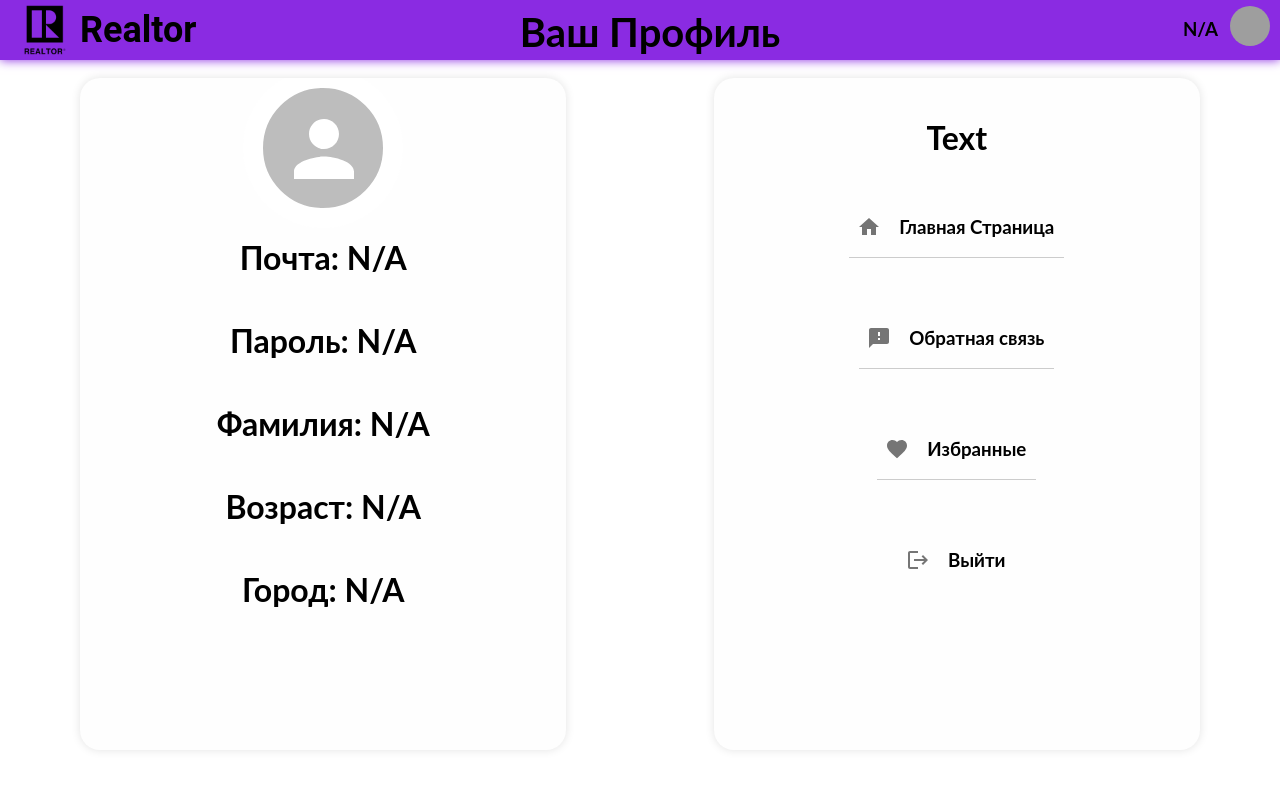
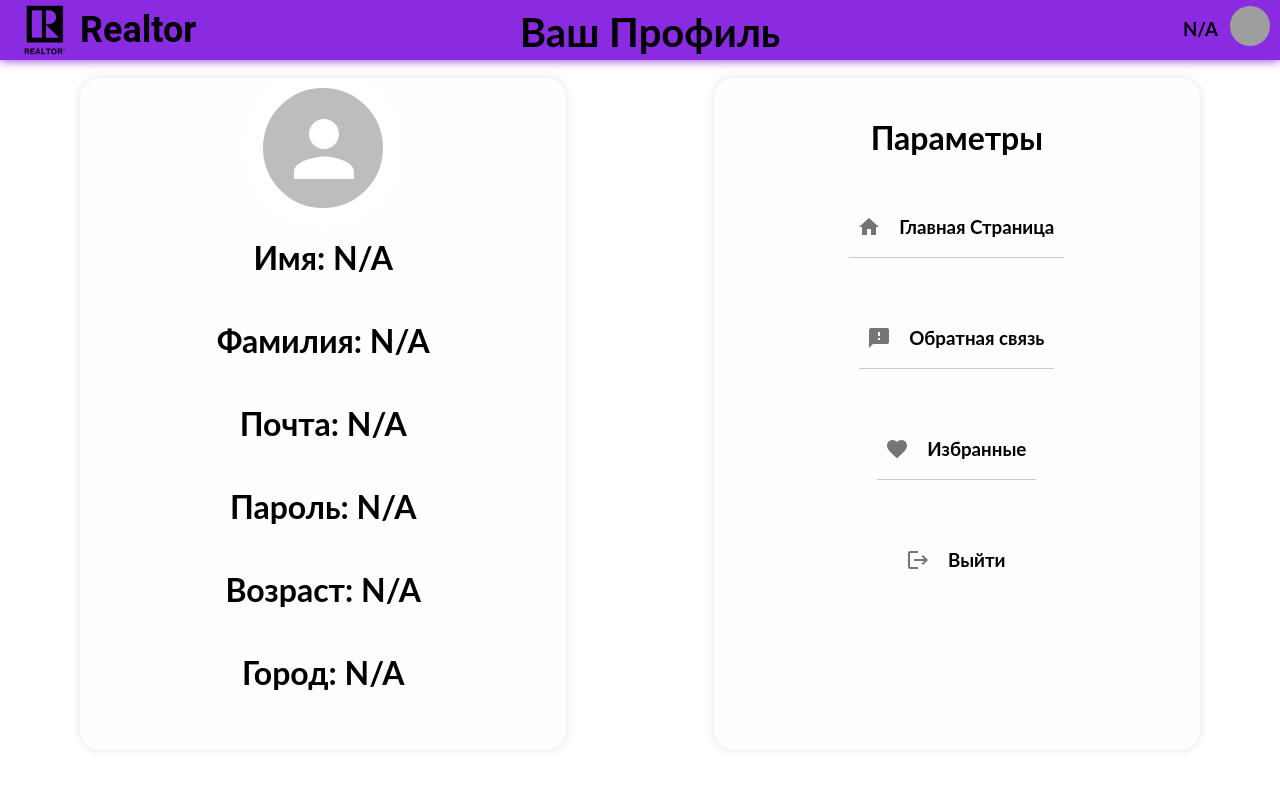
Before and after one commit to Muhammadrashod/Realtor-App, a React (Create React App) app: page /profile in a window 1280 px wide. Shown: the top 790 px of the page. Built offline with nearby package versions, Linux system fonts and the light colour scheme; grey boxes are pictures that could not be loaded.

Commit message:
ProfilePage

```diff
--- a/src/pages/ProfilePage/ProfilePage.tsx
+++ b/src/pages/ProfilePage/ProfilePage.tsx
@@ -60,8 +60,9 @@ export const ProfilePage = () => {
   const userData = location.state?.userData || {};
 
   const username = userData?.useremail || "N/A";
+  const userlastname = userData?.userlastname || "N/A";
+  const useremail = userData?.userpassword || "N/A";
   const userpassword = userData?.userpassword || "N/A";
-  const userlastname = userData?.userlastname || "N/A";
   const userage = userData?.userage || "N/A";
   const usercity = userData?.usercity || "N/A";
 
@@ -105,9 +106,10 @@ export const ProfilePage = () => {
           <StyledAvatar />
           <InfoContainer>
             <InfoText>
-              <Heading headingText={`Почта: ${username}`} />
+              <Heading headingText={`Имя: ${username}`} />
+              <Heading headingText={`Фамилия: ${userlastname}`} />
+              <Heading headingText={`Почта: ${useremail}`} />
               <Heading headingText={`Пароль: ${userpassword}`} />
-              <Heading headingText={`Фамилия: ${userlastname}`} />
               <Heading headingText={`Возраст: ${userage}`} />
               <Heading headingText={`Город: ${usercity}`} />
             </InfoText>
@@ -115,7 +117,7 @@ export const ProfilePage = () => {
         </StyledProfilePage>
 
         <StyledParametrs>
-          <Heading headingText="Text" />
+          <Heading headingText="Параметры" headingType="h1" />
           <IconContainer>
             <StyledParamFields onClick={handleHomeClick}>
               <IconButton aria-label="go to home">
@@ -125,7 +127,7 @@ export const ProfilePage = () => {
             </StyledParamFields>
 
             <StyledParamFields onClick={handleFeedBackClick}>
-              <IconButton aria-label="give a feedback">
+              <IconButton aria-label="give feedback">
                 <Feedback />
               </IconButton>
               <Heading headingText="Обратная связь" headingType="h3" />
@@ -143,7 +145,7 @@ export const ProfilePage = () => {
                 <LogoutIcon />
               </IconButton>
               <Heading
-                headingText={isLoggedOut ? "Вы Вышли Из Аккаунта" : "Выйти"}
+                headingText={isLoggedOut ? "Вы вышли из аккаунта" : "Выйти"}
                 headingType="h3"
               />
             </StyledParamFields>
@@ -171,7 +173,7 @@ export const ProfilePage = () => {
                     control={modalControl}
                     render={({ field }) => (
                       <StyledModalTextArea
-                        placeholder="Введите Ваше Предложние"
+                        placeholder="Введите Ваше Предложение"
                         $isError={modalErrors.feedback ? true : false}
                         {...field}
                       />
```
